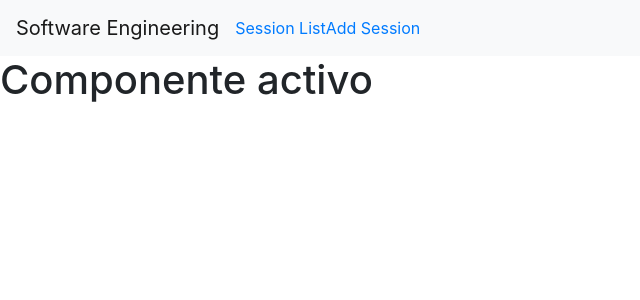
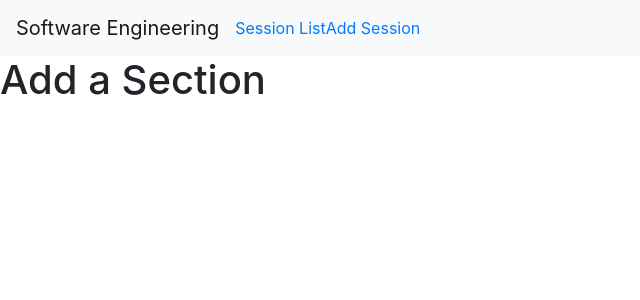
Before and after one commit to macmahoniatwit/YellowSoftwareEngineeringProject, a React (Create React App) app in the folder software_engineering/: page /AddSession in a window 1280 px wide. Shown: the top 300 px of the page, without its empty margins (0-640 px from the left). Built offline with nearby package versions, Linux system fonts and the light colour scheme.

Commit message:
Minor changes

```diff
--- a/software_engineering/src/components/AddSession.js
+++ b/software_engineering/src/components/AddSession.js
@@ -1,10 +1,9 @@
-
 import React, {Component} from 'react';
 
 export default class AddSession extends Component {
   render(){
     return(
-      <h1> Componente activo </h1>
+      <h1> Add a Section </h1>
     );
   }
 
--- a/software_engineering/src/components/ListSession.js
+++ b/software_engineering/src/components/ListSession.js
@@ -3,7 +3,7 @@ import React, {Component} from 'react';
 export default class ListSession extends Component {
   render(){
     return(
-      <h1> Componente activo </h1>
+      <h1> Sessions: </h1>
     );
   }
 
--- a/software_engineering/src/components/ViewSession.js
+++ b/software_engineering/src/components/ViewSession.js
@@ -3,7 +3,7 @@ import React, {Component} from 'react';
 class ViewSession extends Component {
   render(){
     return(
-      <h1> Componente activo </h1>
+      <h1> View Session </h1>
     );
   }
 
```
Also changed, not shown: 2 other files (tests, documents, lock files or other folders).
